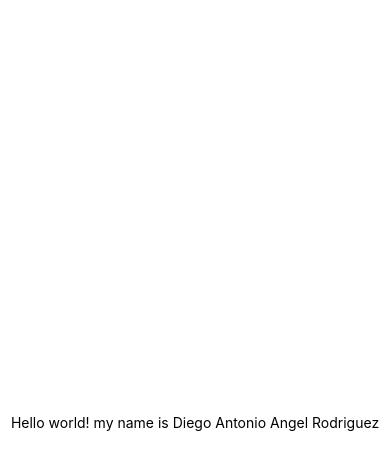
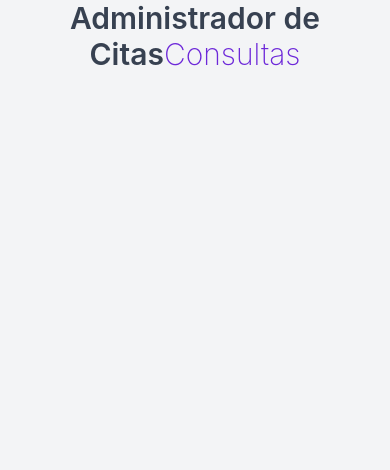
Before and after one commit to JailHead/expo_app1, a React Native app: screen / in a window 390 px wide. Shown: the top 470 px of the page. Built offline with nearby package versions, Linux system fonts and the light colour scheme.

Commit message:
Second commit

```diff
--- a/App.js
+++ b/App.js
@@ -1,20 +1,31 @@
-import { StatusBar } from 'expo-status-bar';
-import { StyleSheet, Text, View } from 'react-native';
+import React,{ useState } from 'react';
+import { StyleSheet, Text, View, SafeAreaView } from 'react-native';
 
 export default function App() {
   return (
-    <View style={styles.container}>
-      <Text>Hello world! my name is Diego Antonio Angel Rodriguez</Text>
-      <StatusBar style="auto" />
-    </View>
+    <SafeAreaView style={styles.container}>
+      <Text style={styles.titulo}>
+        Administrador de Citas{''}
+        <Text style={styles.tituloBold}>Consultas</Text>
+      </Text>
+    </SafeAreaView>
   );
 }
 
 const styles = StyleSheet.create({
   container: {
+    backgroundColor: '#f3f4f6',
     flex: 1,
-    backgroundColor: '#fff',
-    alignItems: 'center',
-    justifyContent: 'center',
+
+  },
+  titulo:{
+    textAlign: 'center',
+    color: '#374151',
+    fontSize: 30,
+    fontWeight: '600'
+  },
+  tituloBold:{
+    fontWeight: 200,
+    color: '#6D28D9'
   },
 });
```
